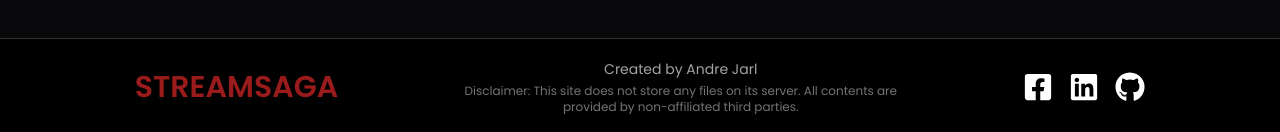
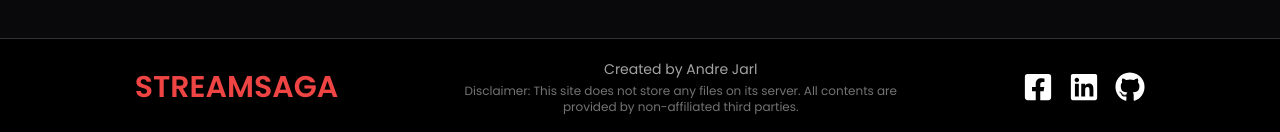
Before and after one commit to AndreJarl/StreamSaga, a React (Vite) app: page /#/ in a window 1280 px wide. Shown: the part 686-818 px from the top of the page. Built offline with nearby package versions, Linux system fonts and the light colour scheme; no server answers.

Commit message:
ADDED NAVBAR ON INFO

```diff
--- a/src/components/Footer.jsx
+++ b/src/components/Footer.jsx
@@ -5,7 +5,7 @@
         <>
            <div className="px-10 lg:px-20 py-5 flex flex-col lg:flex-row justify-around lg:gap-2 gap-4 items-center bg-black border-white border-t border-opacity-20 ">
                <div>
-                     <p className="text-3xl text-red-800 font-semibold">STREAMSAGA</p>
+                     <p className="text-3xl text-red-500 font-semibold">STREAMSAGA</p>
                </div>
                <div className="text-center text-xs text-neutral-500 flex flex-col gap-1 lg:w-[450px]">
                       <p className="text-neutral-400 text-sm">Created by Andre Jarl</p>
--- a/src/components/Navbar.jsx
+++ b/src/components/Navbar.jsx
@@ -62,7 +62,7 @@
                            <input className='bg-black outline-none w-[230px] py-1'
                                    value={query} onChange={(event)=>setQuery(event.target.value)} type="search" name="" id="" placeholder='Search TV Shows...' />
                              {query.trim() !== "" ?
-                             (<Link to={`/search/${query}`}><h1  onClick={menuClicked} className='text-xl font-thin opacity-80'  > <FaSearch/></h1></Link>)
+                             (<Link to={`/search/${query}`}><h1  onClick={menuClicked}  className='text-xl font-thin opacity-80'  > <FaSearch/></h1></Link>)
                               :(<h1 className='text-xl font-thin opacity-80'  > <FaSearch/></h1>)
                             }
 
--- a/src/routes/ShowInfo.jsx
+++ b/src/routes/ShowInfo.jsx
@@ -4,6 +4,7 @@
 import Navbar from "../components/Navbar";
 import ShowVideo from "../components/ShowVideo";
 import Info from "../components/Info";
+import Footer from "../components/Footer";
 
 function ShowInfo() {
   const { id } = useParams();
@@ -118,6 +119,7 @@
            </div>
 
        </div>
+       <Footer/>
     </>
   );
 }
```
